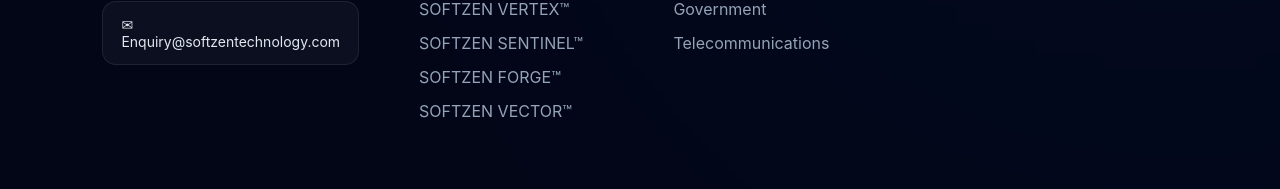
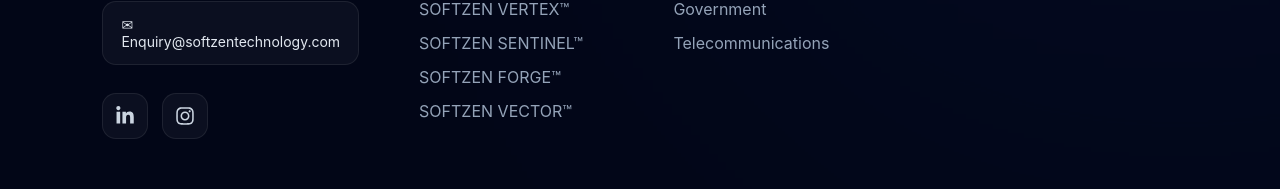
Before and after one commit to Softzen5621/Softzen-website, a React (Vite) app in the folder softzen-website/: page /careers in a window 1280 px wide. Shown: the part 3889-4078 px from the top of the page. Built offline with nearby package versions, Linux system fonts and the light colour scheme.

Commit message:
Add social accounts

```diff
--- a/softzen-website/src/components/Footer.jsx
+++ b/softzen-website/src/components/Footer.jsx
@@ -1,6 +1,6 @@
 import { Link } from "react-router-dom";
 import "../styles/footer.css";
-
+import { FaLinkedinIn, FaInstagram } from "react-icons/fa";
 function Footer() {
   return (
     <footer className="footer">
@@ -27,8 +27,34 @@
           <div className="footer-email">
             ✉ Enquiry@softzentechnology.com
           </div></a>
+          <div className="footer-social">
+
+  <div className="footer-social-icons">
+
+    <a
+      href="https://www.linkedin.com/company/softzen-technology"
+      target="_blank"
+      rel="noopener noreferrer"
+      aria-label="LinkedIn"
+    >
+      <FaLinkedinIn />
+    </a>
+
+    <a
+      href="https://www.instagram.com/softzentechnology"
+      target="_blank"
+      rel="noopener noreferrer"
+      aria-label="Instagram"
+    >
+      <FaInstagram />
+    </a>
+
+  </div>
+
+</div>
 
         </div>
+
 
         {/* PRODUCTS */}
 
--- a/softzen-website/src/styles/footer.css
+++ b/softzen-website/src/styles/footer.css
@@ -189,6 +189,56 @@
   color:#60a5fa;
 }
 
+.footer-social{
+  margin-top:28px;
+}
+
+.footer-social p{
+  color:#94a3b8;
+  font-size:14px;
+  font-weight:600;
+  margin-bottom:14px;
+  text-transform:uppercase;
+  letter-spacing:1px;
+}
+
+.footer-social-icons{
+  display:flex;
+  gap:14px;
+}
+
+.footer-social-icons a{
+  width:46px;
+  height:46px;
+
+  display:flex;
+  align-items:center;
+  justify-content:center;
+
+  border-radius:14px;
+
+  background:rgba(255,255,255,.04);
+  border:1px solid rgba(255,255,255,.08);
+
+  color:#cbd5e1;
+
+  text-decoration:none;
+
+  transition:.3s;
+}
+
+.footer-social-icons a svg{
+  font-size:20px;
+}
+
+.footer-social-icons a:hover{
+  color:#fff;
+  border-color:#2563eb;
+  background:rgba(37,99,235,.15);
+  transform:translateY(-4px);
+  box-shadow:0 12px 30px rgba(37,99,235,.25);
+}
+
 /* TABLET */
 
 @media(max-width:1200px){
```
Also changed, not shown: 1 other file (tests, documents, lock files or other folders).
